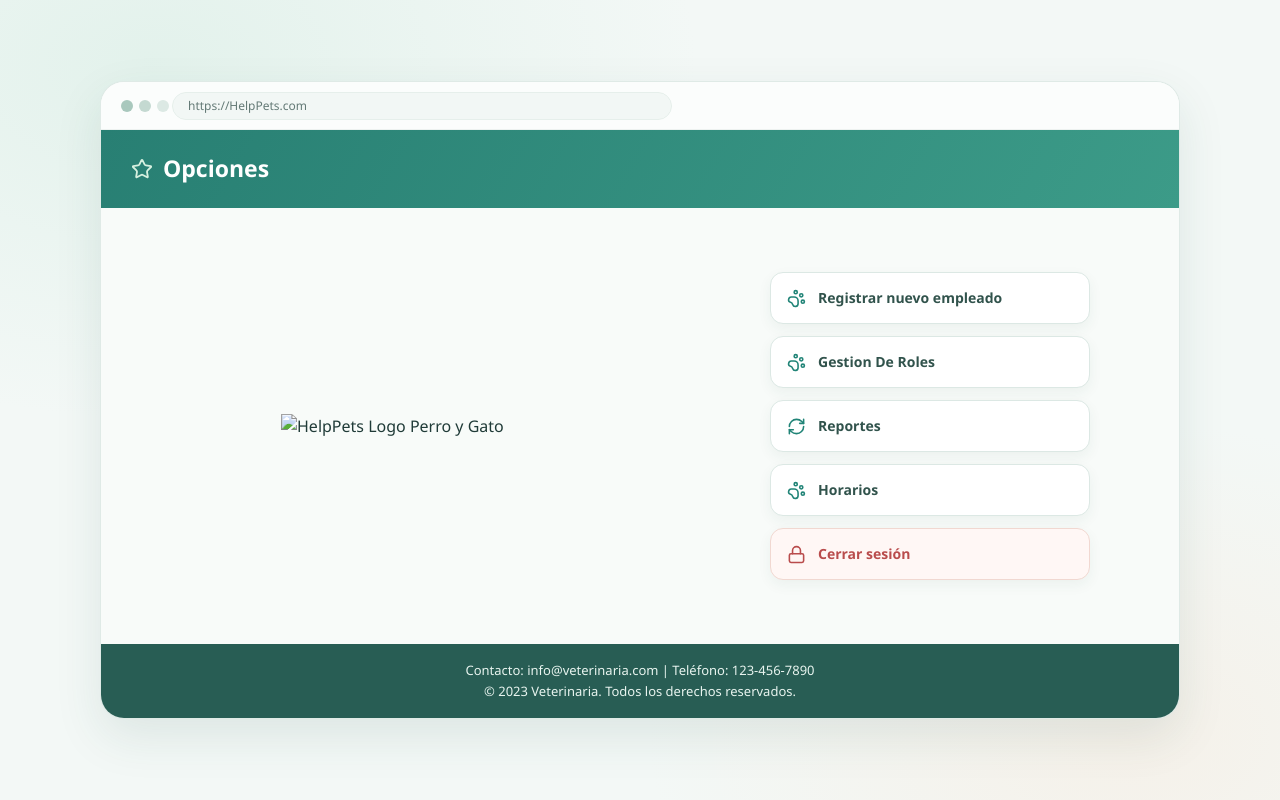
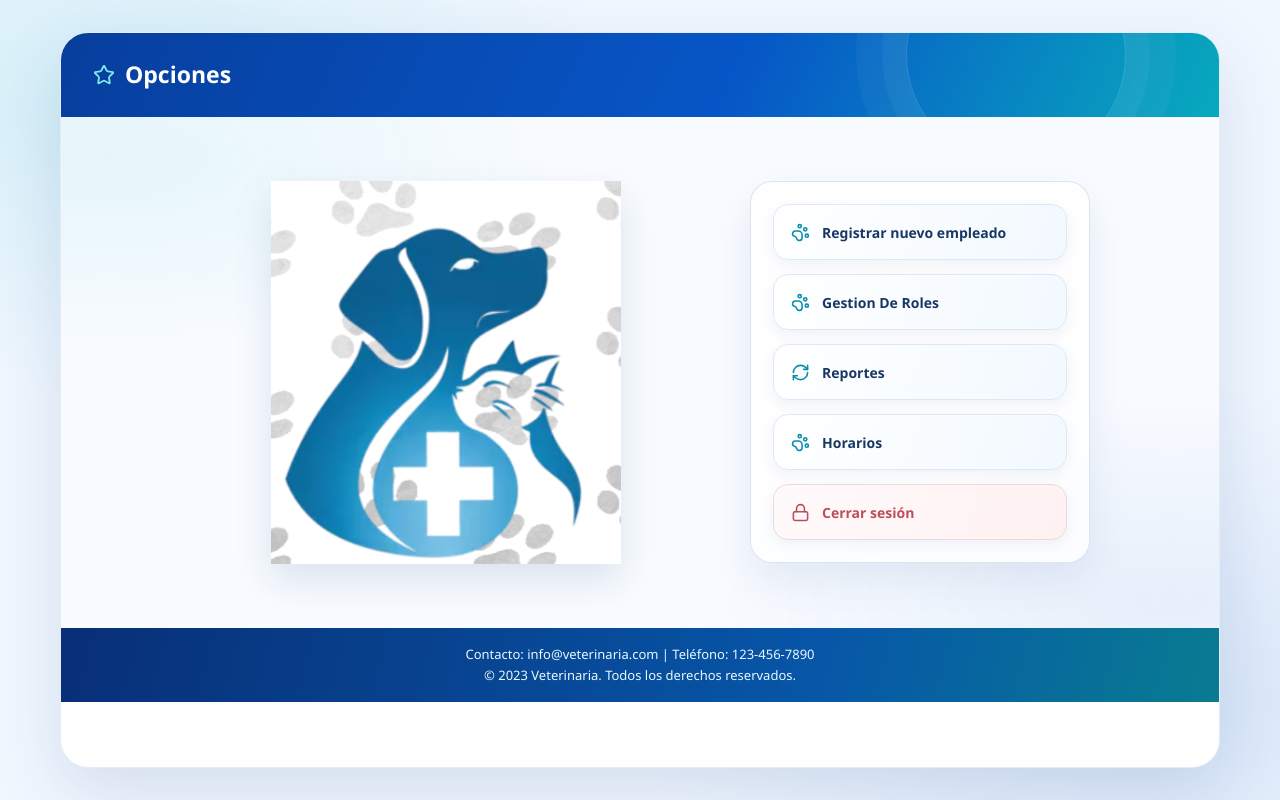
Before and after one commit to oscarsw2005-stack/helppets-web, a PHP site: page /panel_administrador.html in a window 1280 px wide. Run offline with PHP 8.4, Linux system fonts and the light colour scheme.

Commit message:
estilo 2

```diff
--- a/estilos/base.css
+++ b/estilos/base.css
@@ -1,15 +1,16 @@
 :root {
     color-scheme: light;
-    --color-ink: #203b38;
-    --color-muted: #647a76;
-    --color-primary: #218477;
-    --color-primary-dark: #176a60;
-    --color-primary-soft: #e6f4f0;
-    --color-border: #dce8e4;
+    --color-ink: #102650;
+    --color-muted: #647795;
+    --color-primary: #0756c7;
+    --color-primary-dark: #06449f;
+    --color-primary-soft: #e7f2ff;
+    --color-turquoise: #08b9c8;
+    --color-border: #dce8f5;
     --color-surface: #ffffff;
-    --color-page: #f3f8f6;
-    --color-danger: #b94c4c;
-    --shadow-card: 0 18px 48px rgba(34, 79, 69, 0.1);
+    --color-page: #f1f7ff;
+    --color-danger: #bd4d5b;
+    --shadow-card: 0 24px 70px rgba(15, 54, 117, 0.13);
     font-family: "Segoe UI", Tahoma, Geneva, Verdana, sans-serif;
 }
 
@@ -47,65 +48,44 @@ body.bg-pattern {
 
 .web-page-container {
     width: 100%;
-    max-width: 1080px;
+    max-width: 1160px;
+    min-height: min(760px, calc(100vh - 64px));
     overflow: hidden;
     background: var(--color-surface);
-    border: 1px solid rgba(220, 232, 228, 0.9);
-    border-radius: 24px;
+    border: 1px solid rgba(220, 232, 245, 0.8);
+    border-radius: 28px;
     box-shadow: var(--shadow-card);
 }
 
 .browser-address-bar {
-    display: flex;
-    align-items: center;
-    gap: 14px;
-    min-height: 48px;
-    padding: 8px 20px;
-    background: #fbfdfc;
-    border-bottom: 1px solid #edf2f0;
-}
-
-.browser-dots {
-    display: inline-block;
-    flex: 0 0 12px;
-    width: 12px;
-    height: 12px;
-    background: #a9c8bd;
-    border-radius: 50%;
-    box-shadow: 18px 0 0 #c4d9d1, 36px 0 0 #dce9e4;
-}
-
-.browser-url-box {
-    flex: 1;
-    max-width: 90%;
-    margin-left: 25px;
-}
-
-.browser-url {
-    display: block;
-    width: 100%;
-    max-width: 500px;
-    margin-left: 25px;
-    padding: 4px 15px;
-    color: var(--color-muted);
-    background: #f2f7f5;
-    border: 1px solid #e6efeb;
-    border-radius: 999px;
-    font-size: 12px;
-}
-
-.browser-url-box .browser-url {
-    margin-left: 0;
+    display: none;
 }
 
 .top-bar {
-    padding: 21px 30px;
+    position: relative;
+    overflow: hidden;
+    padding: 24px 32px;
     color: #fff;
-    background: linear-gradient(120deg, #287f73, #3c9b88);
+    background: linear-gradient(115deg, #073e9d 0%, #0756c7 58%, #08aabe 100%);
     border-bottom: 0;
 }
 
+.top-bar::after {
+    position: absolute;
+    top: -88px;
+    right: 8%;
+    width: 220px;
+    height: 220px;
+    border: 1px solid rgba(255, 255, 255, 0.16);
+    border-radius: 50%;
+    box-shadow: 0 0 0 24px rgba(255, 255, 255, 0.045), 0 0 0 50px rgba(255, 255, 255, 0.035);
+    content: "";
+    pointer-events: none;
+}
+
 .options-title {
+    position: relative;
+    z-index: 1;
     color: #fff;
     font-size: 18px;
     font-weight: 650;
@@ -114,6 +94,8 @@ body.bg-pattern {
 }
 
 .top-bar-title {
+    position: relative;
+    z-index: 1;
     display: flex;
     align-items: center;
     gap: 10px;
@@ -129,15 +111,20 @@ body.bg-pattern {
 .star-icon {
     width: 22px;
     height: 22px;
-    color: #d5f0df;
+    color: #7ce7ef;
 }
 
 .main-content {
+    position: relative;
+    isolation: isolate;
     display: flex;
     align-items: center;
     justify-content: center;
     padding: clamp(30px, 6vw, 64px) clamp(20px, 5vw, 48px);
-    background: #f8fbf9;
+    background:
+        radial-gradient(ellipse at 4% 8%, rgba(8, 185, 200, 0.08), transparent 28rem),
+        radial-gradient(ellipse at 96% 95%, rgba(7, 86, 199, 0.07), transparent 30rem),
+        #f8fbff;
 }
 
 .form-card-container,
@@ -408,8 +395,8 @@ body.bg-pattern {
 .footer-banner,
 .footer-bar {
     padding: 16px 20px;
-    color: #e8f4ef;
-    background: #285d54;
+    color: #e9f8ff;
+    background: linear-gradient(105deg, #082f77, #0756a8 65%, #087c91);
     font-size: 13px;
     line-height: 1.6;
     text-align: center;
--- a/estilos/panel_administrador.css
+++ b/estilos/panel_administrador.css
@@ -1,6 +1,7 @@
 @import url("base.css");
 
 .content-layout {
+    position: relative;
     display: flex;
     align-items: center;
     justify-content: space-around;
@@ -10,10 +11,25 @@
 }
 
 .logo-section {
+    position: relative;
+    isolation: isolate;
     display: flex;
     flex: 1.2;
     align-items: center;
     justify-content: center;
+    min-height: 360px;
+}
+
+.logo-section::before {
+    position: absolute;
+    z-index: -1;
+    width: min(34vw, 340px);
+    aspect-ratio: 1;
+    background: linear-gradient(145deg, rgba(8, 185, 200, 0.16), rgba(7, 86, 199, 0.08));
+    border: 1px solid rgba(7, 86, 199, 0.08);
+    border-radius: 44% 56% 62% 38% / 43% 42% 58% 57%;
+    content: "";
+    animation: gentle-float 7s ease-in-out infinite;
 }
 
 .pet-illustration {
@@ -22,15 +38,23 @@
     max-width: 350px;
     height: auto;
     object-fit: contain;
+    filter: drop-shadow(0 16px 18px rgba(17, 58, 112, 0.12));
+    animation: gentle-float 6s ease-in-out infinite;
 }
 
 .options-menu {
     display: flex;
     flex: 1;
     flex-direction: column;
-    gap: 12px;
+    gap: 14px;
     width: 100%;
-    max-width: 320px;
+    max-width: 340px;
+    padding: 22px;
+    background: rgba(255, 255, 255, 0.78);
+    border: 1px solid rgba(212, 225, 241, 0.85);
+    border-radius: 22px;
+    box-shadow: 0 16px 42px rgba(15, 54, 117, 0.08);
+    backdrop-filter: blur(12px);
 }
 
 .btn-option {
@@ -38,13 +62,13 @@
     align-items: center;
     justify-content: flex-start;
     gap: 12px;
-    min-height: 52px;
-    padding: 12px 16px;
-    color: #31534c;
-    background: #fff;
-    border: 1px solid var(--color-border);
-    border-radius: 13px;
-    box-shadow: 0 5px 14px rgba(34, 79, 69, 0.06);
+    min-height: 56px;
+    padding: 13px 17px;
+    color: #183863;
+    background: linear-gradient(110deg, #fff, #f4f9ff);
+    border: 1px solid #dce8f5;
+    border-radius: 15px;
+    box-shadow: 0 5px 14px rgba(15, 54, 117, 0.06);
     font-size: 14px;
     font-weight: 650;
     text-decoration: none;
@@ -52,27 +76,27 @@
 }
 
 .btn-option:hover {
-    border-color: #9acfc0;
-    box-shadow: 0 9px 20px rgba(34, 79, 69, 0.11);
-    transform: translateY(-2px);
+    border-color: #80d8df;
+    box-shadow: 0 11px 22px rgba(7, 86, 199, 0.13);
+    transform: translate(3px, -2px);
 }
 
 .btn-icon {
     flex: 0 0 19px;
     width: 19px;
     height: 19px;
-    color: var(--color-primary);
+    color: #078fae;
 }
 
 .btn-blue,
 .btn-light-blue {
-    background: #fff;
+    background: linear-gradient(110deg, #fff, #f2f9ff);
 }
 
 .btn-red {
     color: var(--color-danger);
-    background: #fff7f5;
-    border-color: #f1d8d1;
+    background: linear-gradient(110deg, #fffafa, #fff1f2);
+    border-color: #f0d7dc;
 }
 
 .btn-red .btn-icon {
@@ -80,8 +104,8 @@
 }
 
 .footer-banner {
-    color: #e8f4ef;
-    background: #285d54;
+    color: #e9f8ff;
+    background: linear-gradient(105deg, #082f77, #0756a8 65%, #087c91);
 }
 
 @media (max-width: 640px) {
@@ -92,13 +116,19 @@
 
     .logo-section {
         width: 100%;
+        min-height: 250px;
     }
 
     .pet-illustration {
-        max-width: 240px;
+        max-width: 260px;
+    }
+
+    .logo-section::before {
+        width: min(65vw, 250px);
     }
 
     .options-menu {
         max-width: 420px;
+        padding: 16px;
     }
 }
--- a/historial_clinico.html
+++ b/historial_clinico.html
@@ -10,12 +10,6 @@
 
     <!-- Contenedor principal estilo ventana de navegador -->
     <div class="web-page-container">
-
-        <!-- Barra de Dirección de Navegador simulada -->
-        <div class="browser-address-bar">
-            <span class="browser-dots"></span>
-            <span class="browser-url">https://historialcitas.com</span>
-        </div>
 
         <!-- Cabecera superior con el Botón "Volver al panel" -->
         <div class="top-action-bar">
--- a/panel_administrador.html
+++ b/panel_administrador.html
@@ -12,14 +12,6 @@
     <!-- Contenedor principal tipo ventana de navegador -->
     <div class="web-page-container">
 
-        <!-- Barra de Dirección del Navegador simulada -->
-        <div class="browser-address-bar">
-            <span class="browser-dots"></span>
-            <div class="browser-url-box">
-                <span class="browser-url">https://HelpPets.com</span>
-            </div>
-        </div>
-
         <!-- Franja Superior Azul ("Opciones") -->
         <header class="top-bar">
             <div class="top-bar-title">
@@ -32,7 +24,7 @@
 
                 <div class="logo-section">
                     <img
-                        src="#"
+                        src="estilos/perro_gato_fondo.png"
                         alt="HelpPets Logo Perro y Gato"
                         class="pet-illustration"
                     >
--- a/solicitud_cita.html
+++ b/solicitud_cita.html
@@ -10,12 +10,6 @@
 
     <!-- Contenedor principal estilo ventana de navegador -->
     <div class="web-page-container">
-
-        <!-- Barra de Dirección de Navegador simulada -->
-        <div class="browser-address-bar">
-            <span class="browser-dots"></span>
-            <span class="browser-url">https://SolicitarCitaHP.com</span>
-        </div>
 
         <!-- Franja Superior Azul ("Solicitud de cita") -->
         <header class="top-bar">
```
Also changed, not shown: other parts of estilos/base.css (+41 -28 lines), estilos/inicio_sesion.css (+8 -8 lines), estilos/panel_cliente.css (+48 -18 lines), estilos/registro.css (+5 -3 lines), panel_cliente.html (+0 -8 lines).
